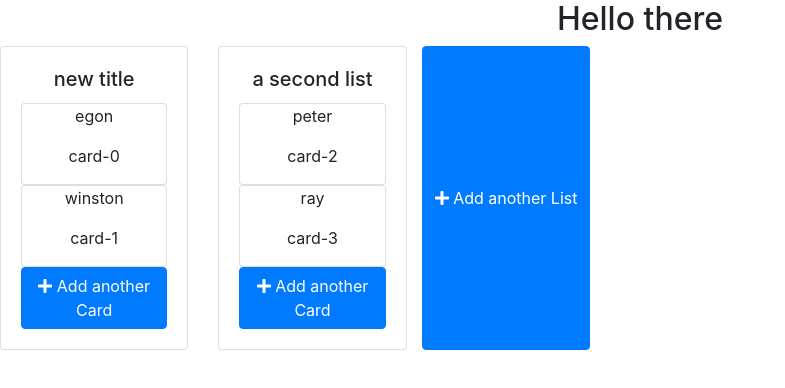
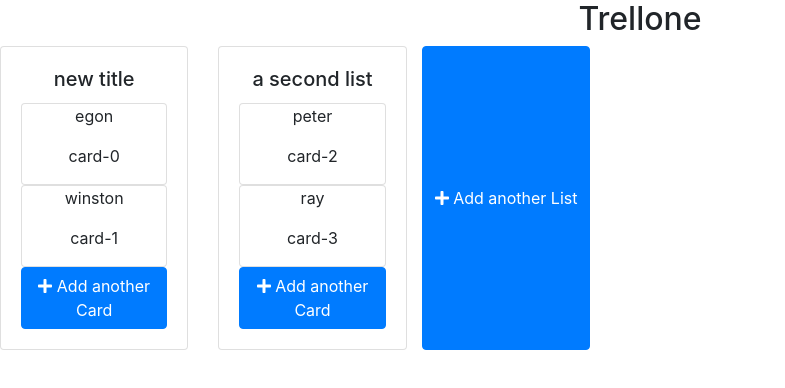
Before and after one commit to safwbdev/trellone, a React (Create React App) app: page / in a window 1280 px wide. Shown: the top 388 px of the page, without its empty margins (0-785 px from the left). Built offline with nearby package versions, Linux system fonts and the light colour scheme.

Commit message:
title change

```diff
--- a/src/components/App.js
+++ b/src/components/App.js
@@ -33,7 +33,7 @@ class App extends Component{
     return (
       <DragDropContext onDragEnd={this.onDragEnd}>
         <div className="App">
-          <h2>Hello there</h2>
+          <h2>Trellone</h2>
           <Droppable droppableId="all-lists" direction="horizontal" type="list">
             {provided => (
               <Row {...provided.droppableProps} ref={provided.innerRef}>
```
